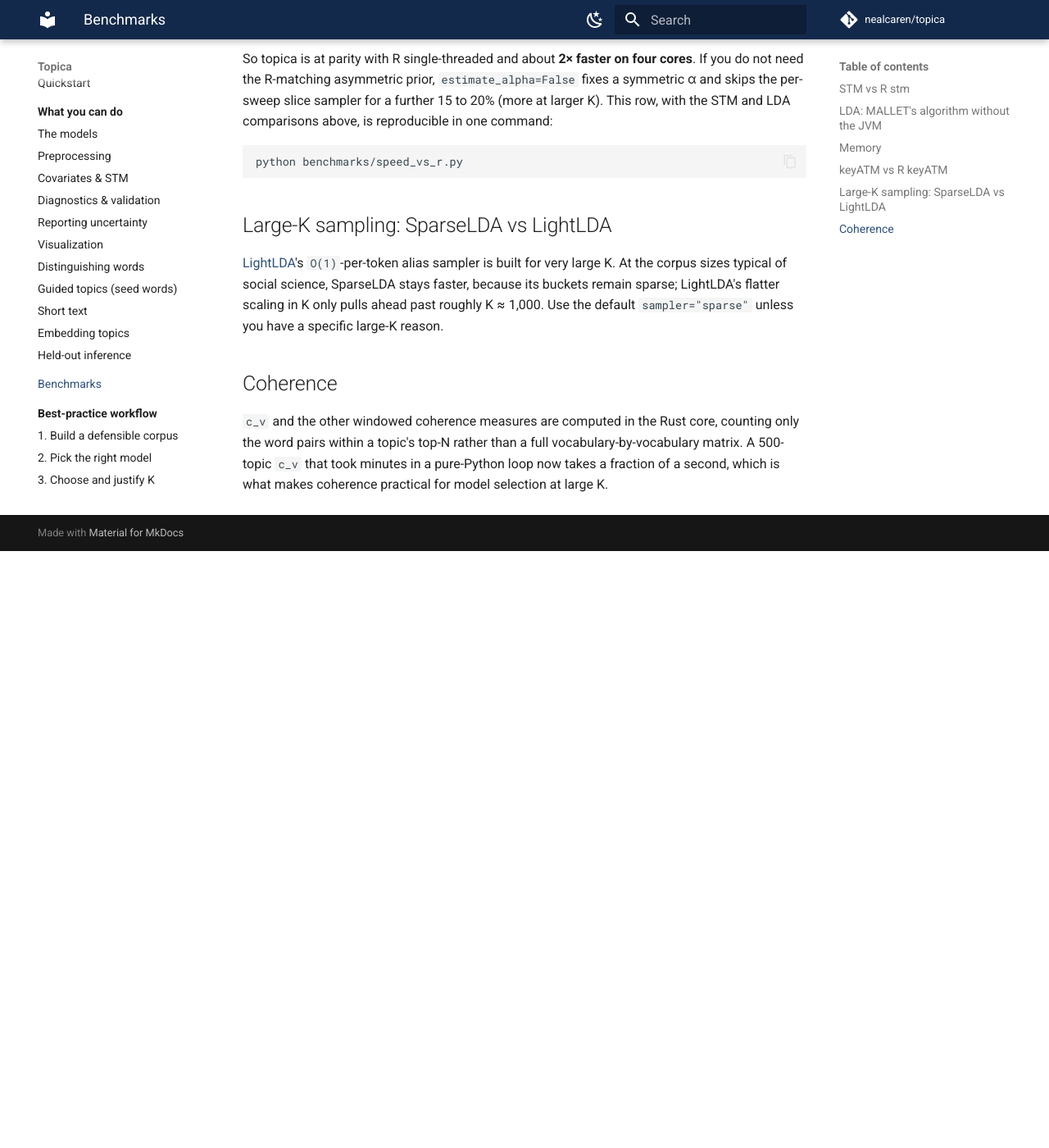
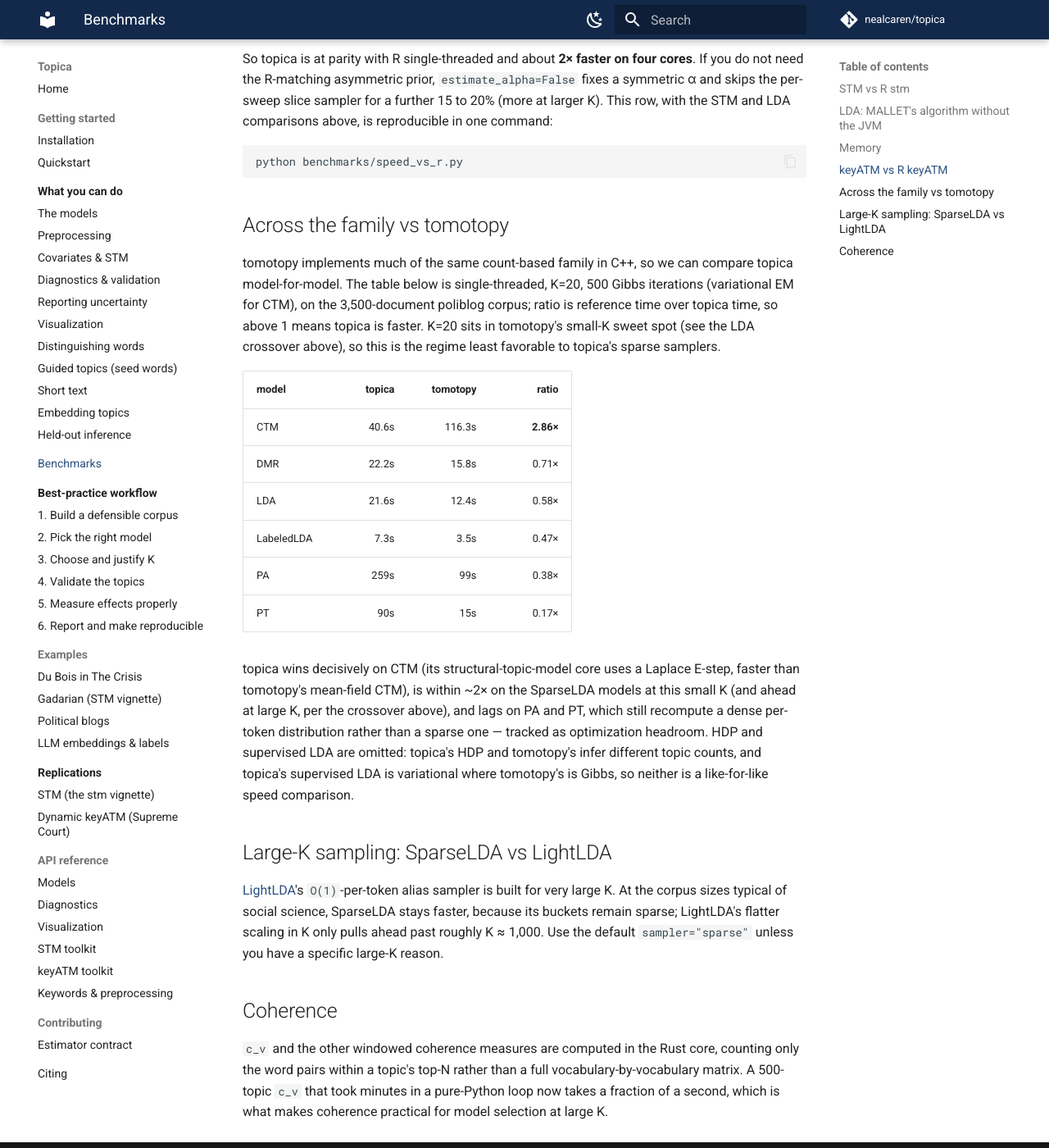
Before and after one commit to nealcaren/turbotopics, an MkDocs documentation site: the page built from docs/benchmarks.md, in a window 1280 px wide and 1400 px high, scrolled down 2882 px. Shown: the whole window at 82% size. Built offline with MkDocs 1.6.1 and Material for MkDocs 9.7.7, drawn with Linux system fonts in a browser that asks for light colours; comment, search, counter and statistics services are not loaded; before the commit the page ends 3554 px from its top, so only the background shows below that.

Commit message:
docs: add tomotopy across-the-family table to benchmarks page
topica vs tomotopy model-for-model at K=20 (tomotopy's small-K regime): topica
wins CTM 2.9x, is within ~2x on the SparseLDA models (and ahead at large K per
the crossover), lags on PA/PT (dense recompute, tracked headroom). HDP and
supervised LDA omitted as not like-for-like.

Co-Authored-By: Claude Opus 4.8 (1M context) <noreply@anthropic.com>

````diff
--- a/docs/benchmarks.md
+++ b/docs/benchmarks.md
@@ -114,6 +114,33 @@ reproducible in one command:
 python benchmarks/speed_vs_r.py
 ```
 
+## Across the family vs tomotopy
+
+tomotopy implements much of the same count-based family in C++, so we can compare
+topica model-for-model. The table below is single-threaded, K=20, 500 Gibbs
+iterations (variational EM for CTM), on the 3,500-document poliblog corpus; ratio
+is reference time over topica time, so above 1 means topica is faster. K=20 sits
+in tomotopy's small-K sweet spot (see the LDA crossover above), so this is the
+regime least favorable to topica's sparse samplers.
+
+| model | topica | tomotopy | ratio |
+|-------|-------:|---------:|------:|
+| CTM | 40.6s | 116.3s | **2.86×** |
+| DMR | 22.2s | 15.8s | 0.71× |
+| LDA | 21.6s | 12.4s | 0.58× |
+| LabeledLDA | 7.3s | 3.5s | 0.47× |
+| PA | 259s | 99s | 0.38× |
+| PT | 90s | 15s | 0.17× |
+
+topica wins decisively on CTM (its structural-topic-model core uses a Laplace
+E-step, faster than tomotopy's mean-field CTM), is within ~2× on the SparseLDA
+models at this small K (and ahead at large K, per the crossover above), and lags
+on PA and PT, which still recompute a dense per-token distribution rather than a
+sparse one — tracked as optimization headroom. HDP and supervised LDA are omitted:
+topica's HDP and tomotopy's infer different topic counts, and topica's supervised
+LDA is variational where tomotopy's is Gibbs, so neither is a like-for-like speed
+comparison.
+
 ## Large-K sampling: SparseLDA vs LightLDA
 
 [LightLDA](guides/models.md#sampler-choice-sparselda-vs-lightlda)'s
````
